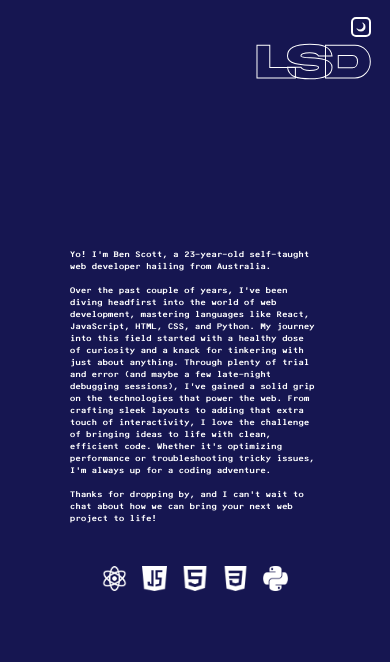
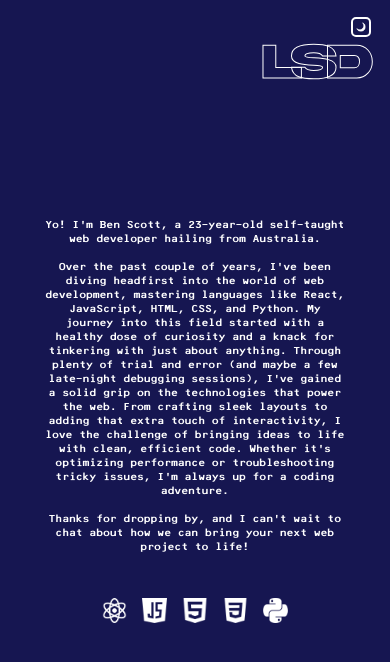
Before and after one commit to benscottdev/LSD, a React (Create React App) app: page /about in a window 390 px wide. Shown: the top 662 px of the page. Built offline with nearby package versions, Linux system fonts and the light colour scheme.

Commit message:
mobile sizing fixes

```diff
--- a/src/App.css
+++ b/src/App.css
@@ -249,6 +249,10 @@ body {
     font-size: 50px;
   }
 
+  .link:hover {
+    scale: 100%;
+  }
+
   .homePage {
     display: flex;
     align-items: flex-end;
@@ -262,12 +266,14 @@ body {
   .homeBtn h1 {
     font-size: 50px;
     -webkit-text-stroke: 1px white;
+    letter-spacing: -12px;
   }
 
   .about p {
-    width: 250px;
-    font-size: 8px;
-    line-height: 12px;
+    width: 300px;
+    font-size: 10px;
+    line-height: 14px;
+    text-align: center;
   }
 
   .workItems {
@@ -275,9 +281,10 @@ body {
   }
 
   .create p {
-    width: 250px;
+    width: 300px;
     font-size: 10px;
     line-height: 14px;
+    text-align: center;
   }
 
   .githubLogo {
```
